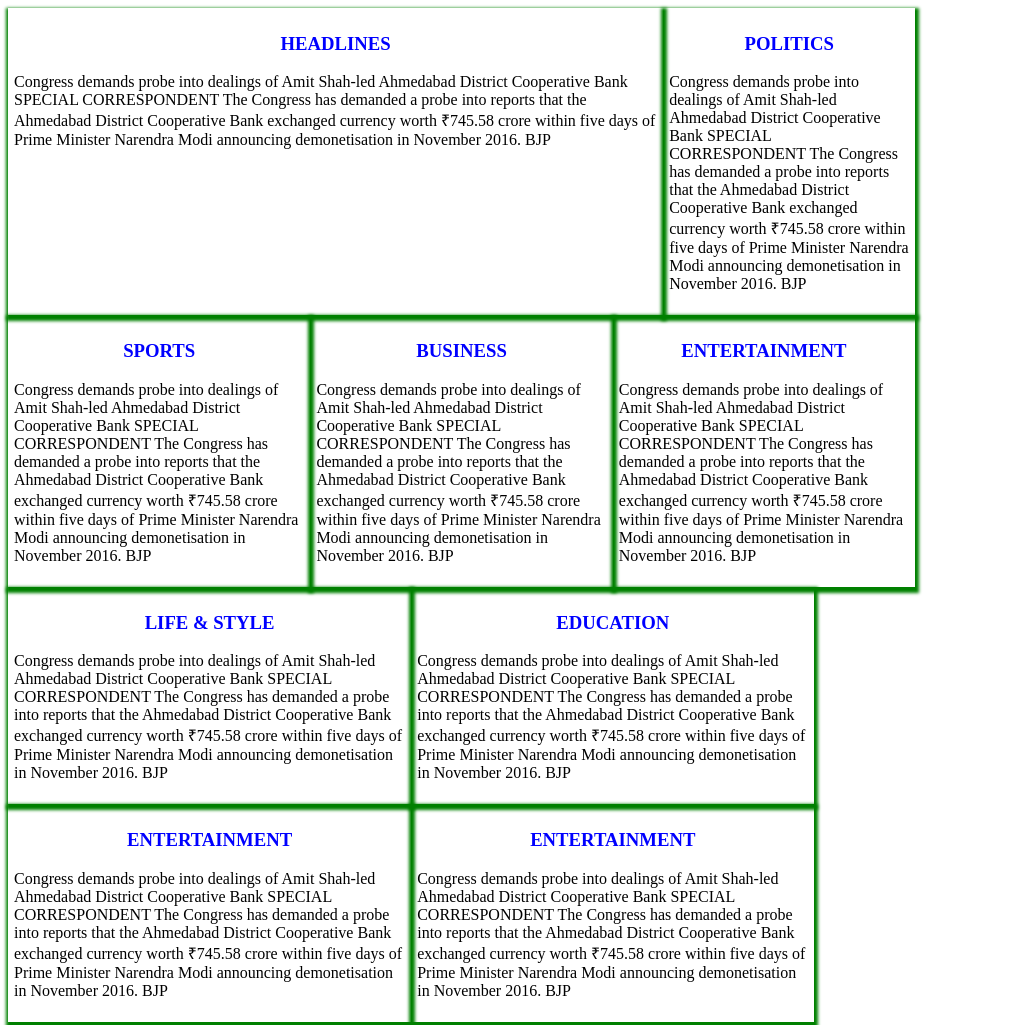
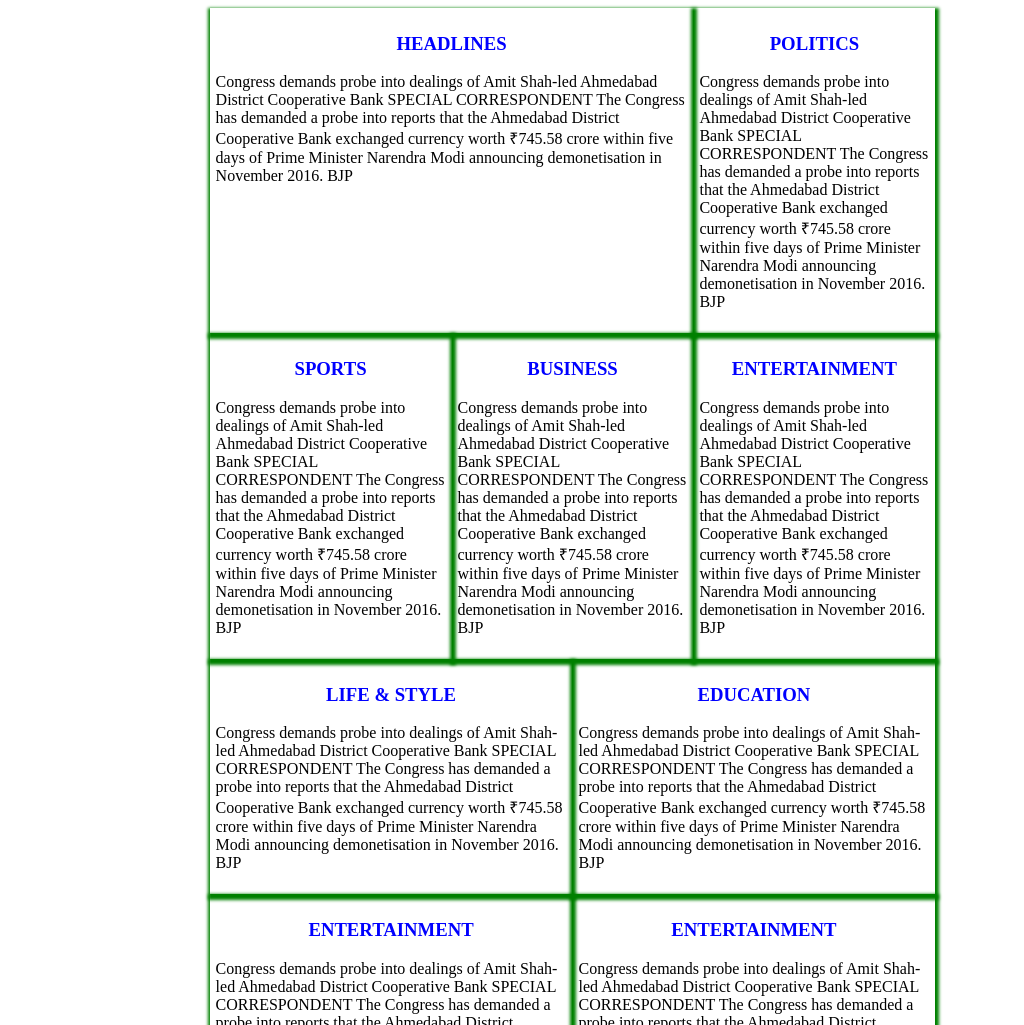
Before and after one commit to vharshavardhan/task4-1, a plain HTML site: page index.html in a window 1024 px wide. Shown: the top 1025 px of the page. Drawn offline with Linux system fonts and the light colour scheme.

Commit message:
intial commit

```diff
--- a/style.css
+++ b/style.css
@@ -37,22 +37,27 @@
     color: #0000ff;
   }
 }
-@media only screen and (min-width:769px) and (max-width:1024px){
+@media only screen and (min-width:769px) and (max-width:1600px){
   .c1{
-    width: 65%;
+    width: 60%;
   }
   .c2{
-       width:25%;
+       width:30%;
       }
       .c3,.c4,.c5{
         width: 30%;
       }
       .c6,.c7,.c8,.c9{
-        width: 40%;
+        width: 45%;
       }
 h3{
   text-align: center;
   color: #0000ff;
 }
+.main{
+width: 80%;
+margin-left: auto;
+margin-left: auto;
+}
 
 }
```
